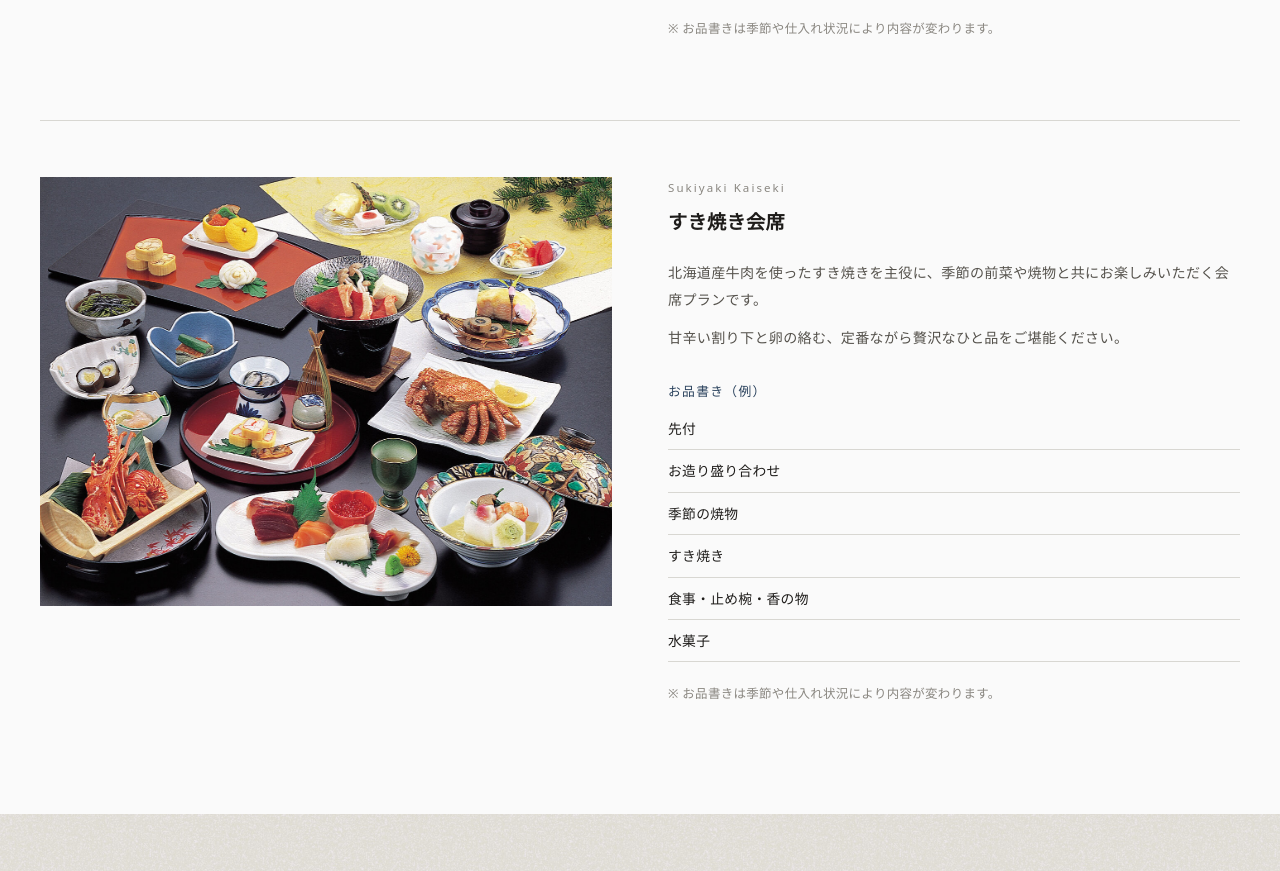
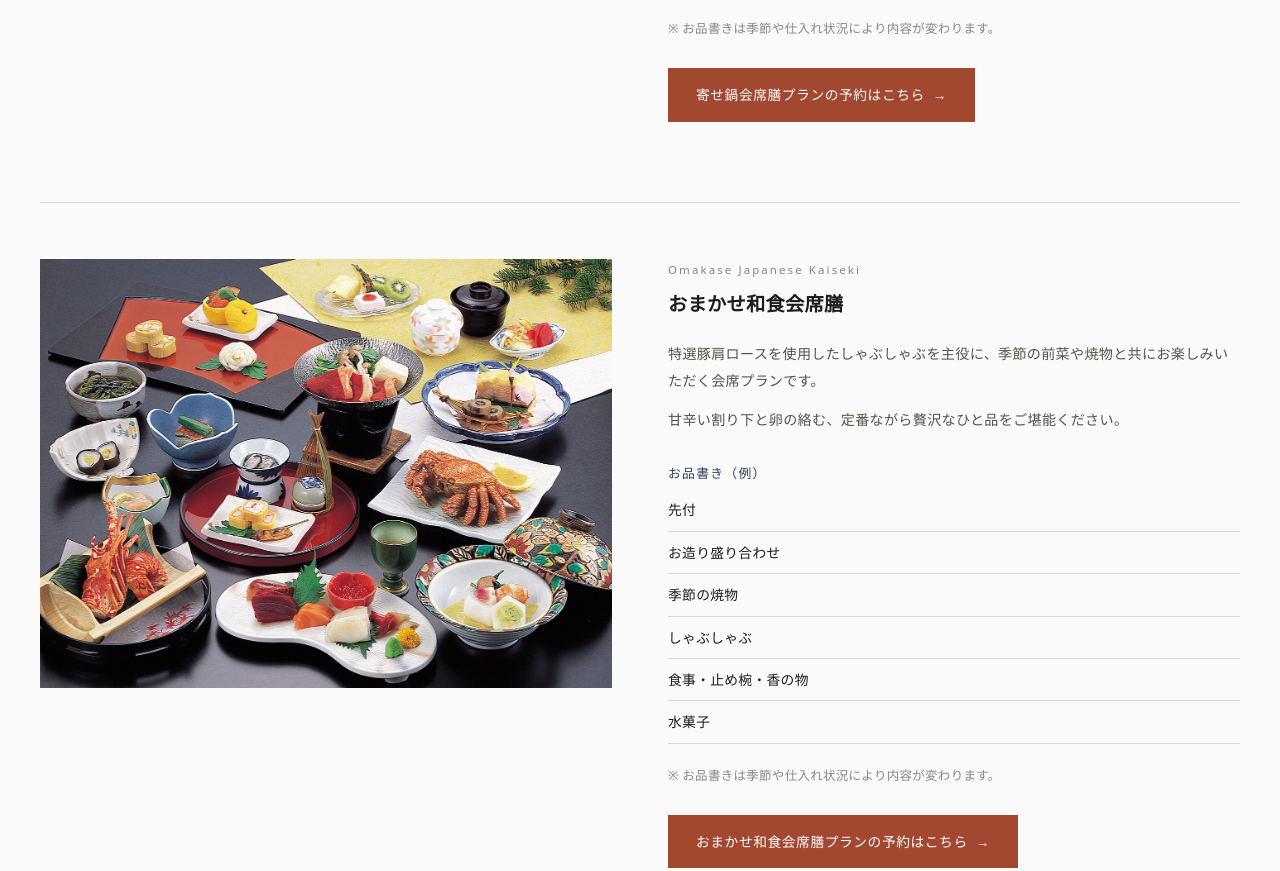
Before and after one commit to mkylzpu1/hotel-grand-toya, an Astro site: page /ja/cuisine in a window 1280 px wide. Shown: the part 1808-2679 px from the top of the page. Built offline with nearby package versions, Linux system fonts and the light colour scheme; Astro itself is replaced by a stand-in of ours.

Commit message:
feat: 予約リンクを追加し、料理プランの情報を更新

```diff
--- a/src/components/cuisine/CuisinePlanBlock.astro
+++ b/src/components/cuisine/CuisinePlanBlock.astro
@@ -7,11 +7,10 @@ interface Props {
   description: string[];
   menuExample?: { heading: string; items: string[] };
   seasonalNote: string;
+  reservationHref?: string;
 }
-
-const { name, nameEn, image, description, menuExample, seasonalNote } = Astro.props;
+const { name, nameEn, image, description, menuExample, seasonalNote, reservationHref } = Astro.props;
 ---
-
 <div class="grid grid-cols-1 gap-10 lg:grid-cols-2 lg:gap-14">
   <div class="aspect-[4/3] overflow-hidden">
     <img src={image.src} alt={image.alt} class="h-full w-full object-cover" loading="lazy" />
@@ -26,7 +25,6 @@ const { name, nameEn, image, description, menuExample, seasonalNote } = Astro.pr
     {description.map((line) => (
       <p class="mb-3 text-[0.88rem] leading-[1.9] text-[#55524C] last:mb-0">{line}</p>
     ))}
-
     {menuExample && (
       <div class="mt-7">
         <h4 class="mb-3 text-[0.8rem] font-medium tracking-[0.1em] text-[#29415C]">
@@ -39,7 +37,17 @@ const { name, nameEn, image, description, menuExample, seasonalNote } = Astro.pr
         </ul>
       </div>
     )}
-
     <p class="mt-5 text-[0.78rem] text-[#8A8781]">※ {seasonalNote}</p>
+    {reservationHref && (
+      <div class="mt-7">
+        <a
+          href={reservationHref}
+          class="group inline-flex items-center gap-2 bg-[#A24730] px-7 py-3.5 text-[0.86rem] font-medium tracking-[0.04em] text-white transition-colors hover:bg-[#8A3B27]"
+        >
+          {name}プランの予約はこちら
+          <span class="transition-transform duration-300 group-hover:translate-x-1">→</span>
+        </a>
+      </div>
+    )}
   </div>
 </div>
--- a/src/content/config.ts
+++ b/src/content/config.ts
@@ -330,6 +330,7 @@ const cuisinePlanItem = z.object({
     })
     .optional(),
   seasonalNote: z.string(),
+  reservationHref: z.string().optional(),
 });
 
 const cuisinePage = defineCollection({
--- a/src/content/cuisine-page/cuisine-page.ja.json
+++ b/src/content/cuisine-page/cuisine-page.ja.json
@@ -27,7 +27,7 @@
       "plans": [
 {
   "id": "yosenabe",
-          "name": "寄せ鍋会席",
+  "name": "寄せ鍋会席膳",
   "nameEn": "Yosenabe Kaiseki",
   "image": { "src": "/assets/photos/food-night1.jpg", "alt": "寄せ鍋会席" },
   "description": [
@@ -36,38 +36,26 @@
   ],
   "menuExample": {
     "heading": "お品書き（例）",
-            "items": [
-              "先付",
-              "お造り盛り合わせ",
-              "季節の焼物",
-              "寄せ鍋",
-              "食事・止め椀・香の物",
-              "水菓子"
-            ]
+    "items": ["先付", "お造り盛り合わせ", "季節の焼物", "寄せ鍋", "食事・止め椀・香の物", "水菓子"]
   },
-          "seasonalNote": "お品書きは季節や仕入れ状況により内容が変わります。"
+  "seasonalNote": "お品書きは季節や仕入れ状況により内容が変わります。",
+  "reservationHref": "https://d-reserve.jp/GSEA002F01400/GSEA002A01?hotelCode=0000002996&pl=PL00045433&ci=20260726&co=20260727&rmcd001=RM00017387&rm001=1&lt001=0_1_2_3_4_5&lnum001=2_0_0_0_0_0&sumrm=1&way=1&cinon=true&dpck=false&DPCheckEnable=false"
 },
 {
   "id": "sukiyaki",
-          "name": "すき焼き会席",
-          "nameEn": "Sukiyaki Kaiseki",
-          "image": { "src": "/assets/photos/food-night2.jpg", "alt": "すき焼き会席" },
+  "name": "おまかせ和食会席膳",
+  "nameEn": "Omakase Japanese Kaiseki",
+  "image": { "src": "/assets/photos/food-night2.jpg", "alt": "おまかせ和食会席膳" },
   "description": [
-            "北海道産牛肉を使ったすき焼きを主役に、季節の前菜や焼物と共にお楽しみいただく会席プランです。",
+    "特選豚肩ロースを使用したしゃぶしゃぶを主役に、季節の前菜や焼物と共にお楽しみいただく会席プランです。",
     "甘辛い割り下と卵の絡む、定番ながら贅沢なひと品をご堪能ください。"
   ],
   "menuExample": {
     "heading": "お品書き（例）",
-            "items": [
-              "先付",
-              "お造り盛り合わせ",
-              "季節の焼物",
-              "すき焼き",
-              "食事・止め椀・香の物",
-              "水菓子"
-            ]
+    "items": ["先付", "お造り盛り合わせ", "季節の焼物", "しゃぶしゃぶ", "食事・止め椀・香の物", "水菓子"]
   },
-          "seasonalNote": "お品書きは季節や仕入れ状況により内容が変わります。"
+  "seasonalNote": "お品書きは季節や仕入れ状況により内容が変わります。",
+  "reservationHref": "https://d-reserve.jp/GSEA002F01400/GSEA002A01?hotelCode=0000002996&pl=PL00045415&ci=20260726&co=20260727&rmcd001=RM00017387&rm001=1&lt001=0_1_2_3_4_5&lnum001=2_0_0_0_0_0&sumrm=1&way=1&cinon=true&dpck=false&DPCheckEnable=false"
 }
       ]
     },
--- a/src/pages/[lang]/cuisine.astro
+++ b/src/pages/[lang]/cuisine.astro
@@ -66,6 +66,7 @@ const page = pageEntry.data;
         description={plan.description}
         menuExample={plan.menuExample}
         seasonalNote={plan.seasonalNote}
+        reservationHref={plan.reservationHref}
       />
     </div>
   ))}
```
Lines whose indentation alone changed are shown as unchanged.
